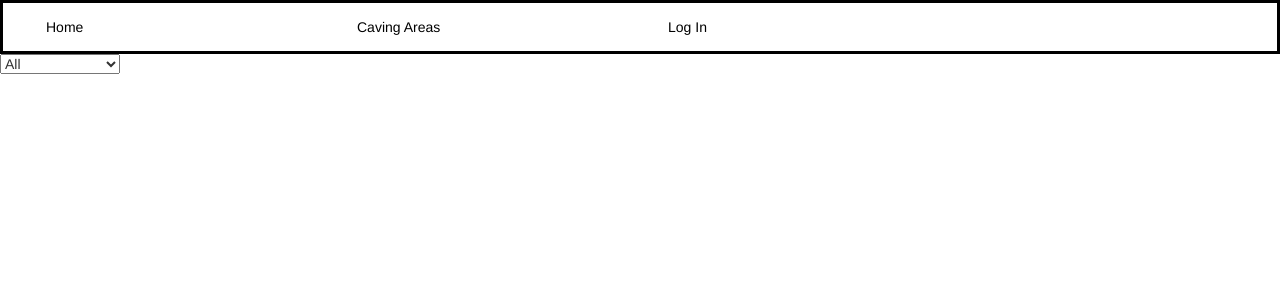
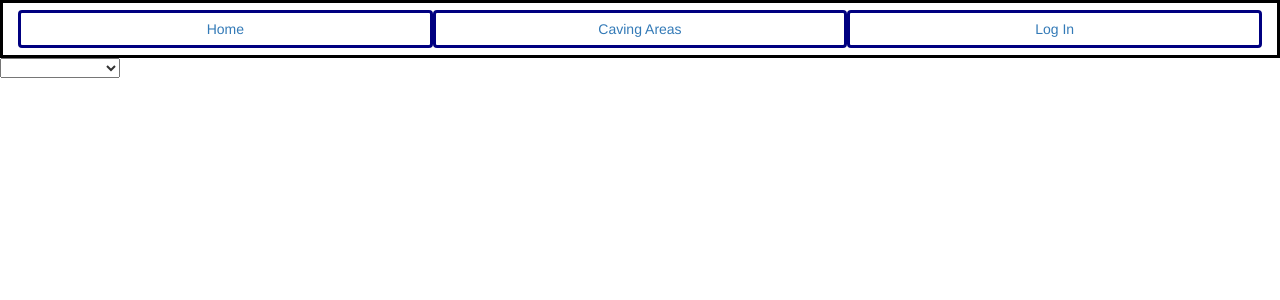
Before and after one commit to hasranman/cavingCatchments, a PHP site: page /view/caveLists.php in a window 1280 px wide. Shown: the top 300 px of the page. Run offline with PHP 8.4, Linux system fonts and the light colour scheme.

Commit message:
Made it look nicer

```diff
--- a/model/catchmentsModel.php
+++ b/model/catchmentsModel.php
@@ -6,7 +6,7 @@ class Area
 }
 
 //Replace with call to database when set up
-function getAreas($area = 'ALL'): array
+function getAreas($area = ''): array
 {
 
     // $db = new SQLite3('../database.db');
--- a/model/coreModel.php
+++ b/model/coreModel.php
@@ -3,17 +3,16 @@
 function getNavbar() {
 
     // $dir = str_replace("\\","/", $_SERVER['DOCUMENT_ROOT']);
-    $dir = 'http://localhost:8000';
     $navbar = '
         <div class="toolbar col-md-12 col-sm-12">
-        <div class="col-md-3 col-sm-3">
-            <a class="btn" href="'.$dir.'/index.php">Home</a>
+        <div class="btn col-md-4 col-sm-4">
+            <a href="http://localhost:8000/index.php">Home</a>
         </div>
-        <div class="col-md-3 col-sm-3">
-            <a class="btn" href="'.$dir.'/view/caveLists.php">Caving Areas</a>
+        <div class="btn col-md-4 col-sm-4">
+            <a href="http://localhost:8000/view/caveLists.php">Caving Areas</a>
         </div>
-        <div class="col-md-3 col-sm-3">
-            <a class="btn" href="'.$dir.'/view/login.php">Log In</a>
+        <div class="btn col-md-4 col-sm-4">
+            <a href="http://localhost:8000/view/login.php">Log In</a>
         </div>
     </div>
     ';
--- a/view/caveLists.php
+++ b/view/caveLists.php
@@ -18,6 +18,7 @@
         </header>
             <form name="cavingAreas" action="" method="post">
                 <select id="areaDropdown" name="areaDropdown" onclick="getAreas(this.value)">
+                    <option value=""></option>
                     <option value="ALL">All</option>
                     <option value="YORKSHIREDALES">Yorkshire Dales</option>
                     <option value="PEAKDISTRICT">Peak District</option>
@@ -25,8 +26,6 @@
                 </select>
             </form>
 
-
-
         <div class="row">
             <div id="areaList" class="list">
             </div>
--- a/view/scripts/caveLists.js
+++ b/view/scripts/caveLists.js
@@ -14,7 +14,6 @@ function getAreas(area) {
         success: function (response) {
             let list = "";
             list = displayAreasList(response, list);
-            console.log("boo");
             document.getElementById('areaList').innerHTML = list; // Security risk, address later
             return response;
         },
@@ -25,7 +24,6 @@ function getAreas(area) {
 }
 
 function displayAreasList(areas, list) {
-    console.log("hello");
     list += '<ul>';
     for (const area of areas) {
         list += '<li>' + area.name;
--- a/view/style/nav.css
+++ b/view/style/nav.css
@@ -6,8 +6,9 @@
 
 .btn {
     padding:2px;
-    border: solid;
-    border-color: navy;
+    border: solid!important;
+    border-color: navy!important;
     text-decoration: none!important;
     color: black;
+    margin: 0px;
 }
```
